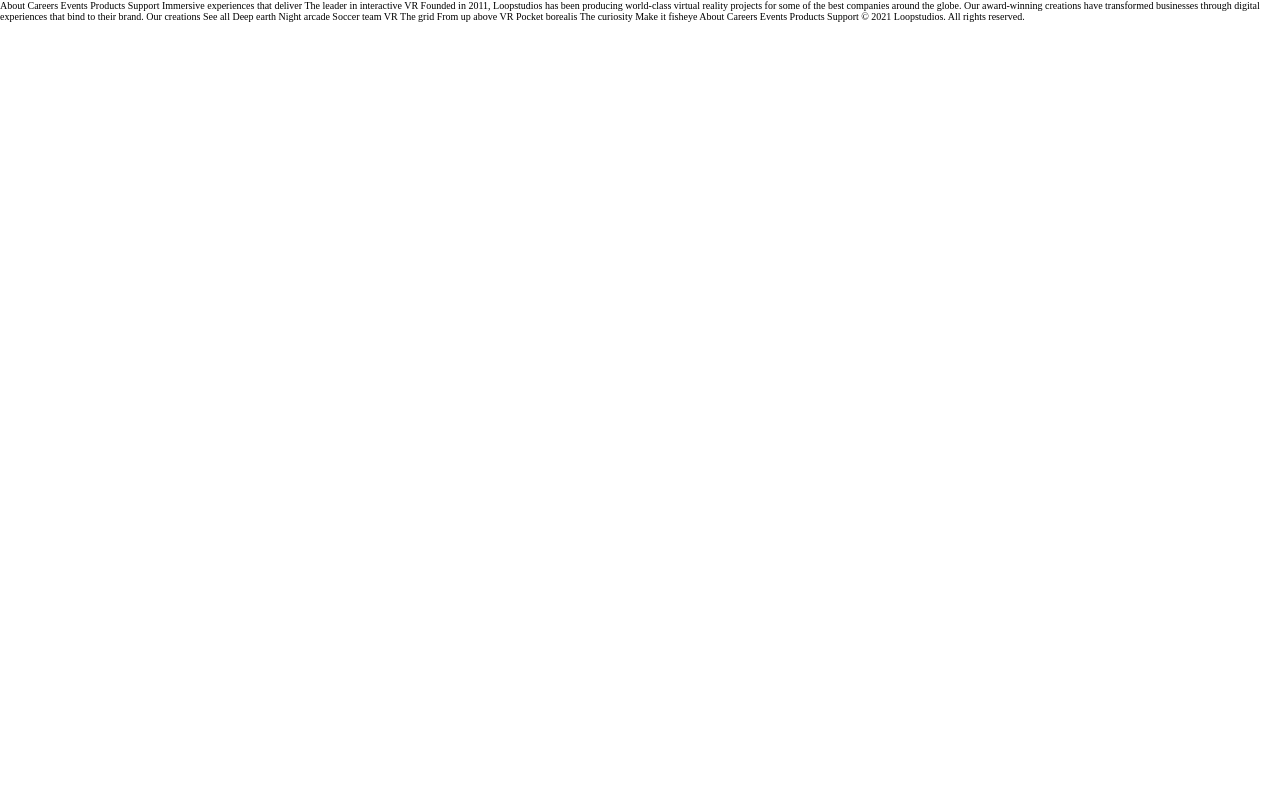
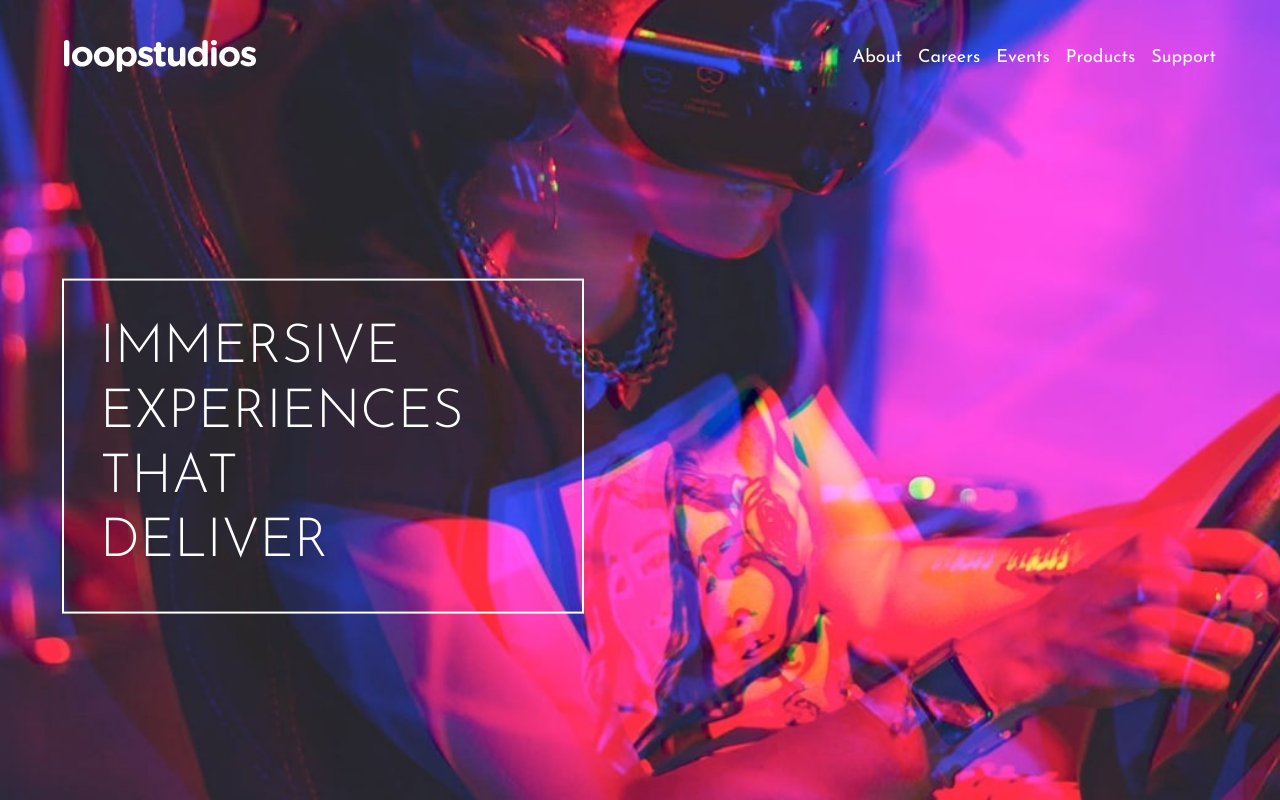
Before and after one commit to johnrookie-coder/loopstudios, a website: page src/index.html in a window 1280 px wide. Drawn offline with nearby package versions, Linux system fonts and the light colour scheme; files that its build step writes are made by us from their sources.

Commit message:
Header section has been created

```diff
--- a/package.json
+++ b/package.json
@@ -9,7 +9,7 @@
     "copy:html": "copyfiles -u 1 ./src/*.html public",
     "copy:images": "copyfiles -u 1 ./src/images/**/* public",
     "copy": "npm-run-all --parallel copy:*",
-    "watch:html": "onchange 'src/*.html' -- npm run copy:html",
+    "watch:html": "onchange \"src/*.html\" -- npm run copy:html",
     "watch:images": "onchange \"src/images/**/*\" -- npm run copy:images",
     "watch:sass": "sass  --no-source-map --watch src/sass:public/css",
     "watch": "npm-run-all --parallel watch:*",
--- a/src/index.html
+++ b/src/index.html
@@ -20,10 +20,54 @@
       href="https://fonts.googleapis.com/css2?family=Josefin+Sans:wght@300;400&display=swap"
       rel="stylesheet"
     />
-    <link rel="stylesheet" href="css/main.css" />
+    <link rel="stylesheet" href="/css/main.css" />
   </head>
   <body>
-    About Careers Events Products Support Immersive experiences that deliver The
+    <header class="header">
+      <div class="container">
+        <navigation class="navigation">
+          <div class="logo">
+            <img src="images/logo.svg" alt="logo" />
+          </div>
+
+          <div class="navigation__menu">
+            <img
+              src="images/icon-hamburger.svg"
+              alt="menu"
+              class="hamburger__menu"
+            />
+
+            <ul class="navigation__list">
+              <li class="navigation__item">
+                <a href="#" class="navigation__link">About</a>
+              </li>
+
+              <li class="navigation__item">
+                <a href="#" class="navigation__link">Careers</a>
+              </li>
+
+              <li class="navigation__item">
+                <a href="#" class="navigation__link">Events</a>
+              </li>
+
+              <li class="navigation__item">
+                <a href="#" class="navigation__link">Products</a>
+              </li>
+
+              <li class="navigation__item">
+                <a href="#" class="navigation__link">Support</a>
+              </li>
+            </ul>
+          </div>
+        </navigation>
+
+        <div class="header__banner">
+          <h1 class="main__heading">Immersive Experiences that deliver</h1>
+        </div>
+      </div>
+    </header>
+
+    <!-- About Careers Events Products Support Immersive experiences that deliver The
     leader in interactive VR Founded in 2011, Loopstudios has been producing
     world-class virtual reality projects for some of the best companies around
     the globe. Our award-winning creations have transformed businesses through
@@ -31,6 +75,7 @@
     earth Night arcade Soccer team VR The grid From up above VR Pocket borealis
     The curiosity Make it fisheye About Careers Events Products Support © 2021
     Loopstudios. All rights reserved.
+     -->
   </body>
 </html>
 
--- a/src/sass/abstract/_breakpoints.scss
+++ b/src/sass/abstract/_breakpoints.scss
@@ -0,0 +1,41 @@
+@media (max-width: 99.2em) {
+  .header {
+    background: url("/images/desktop/image-hero.jpg") no-repeat top center/cover;
+
+    &__banner {
+      max-width: 45%;
+    }
+  }
+
+  .navigation {
+    // Links
+    .hamburger__menu {
+      display: none;
+    }
+
+    &__list {
+      display: flex;
+      gap: 1.6rem;
+    }
+  }
+}
+
+@media (max-width: 50em) {
+  .header {
+    background: url("/images/mobile/image-hero.jpg") no-repeat top center/cover;
+
+    &__banner {
+      max-width: 100%;
+    }
+  }
+
+  .navigation {
+    .hamburger__menu {
+      display: inline-block;
+    }
+
+    &__list {
+      display: none;
+    }
+  }
+}
--- a/src/sass/base/_reset.scss
+++ b/src/sass/base/_reset.scss
@@ -21,4 +21,7 @@ body {
   box-sizing: border-box;
   margin: 0;
   padding: 0;
+
+  color: var(--primaryText);
+  font-family: "Josefin Sans", sans-serif;
 }
--- a/src/sass/layout/_header.scss
+++ b/src/sass/layout/_header.scss
@@ -0,0 +1,46 @@
+.header {
+  height: 100vh;
+  width: 100vw;
+
+  &__banner {
+    transform: translateY(50%);
+    outline: 2px solid var(--white);
+    padding: min(6vw, 3.6rem);
+  }
+}
+
+.navigation {
+  display: flex;
+  align-items: center;
+  justify-content: space-between;
+  text-align: center;
+
+  padding-block: 4rem;
+
+  &__item {
+    list-style-type: none;
+  }
+
+  &__link {
+    color: var(--white);
+    font-family: inherit;
+    font-size: 1.8rem;
+    text-decoration: none;
+  }
+}
+
+// Utilities
+.container {
+  margin: 0 auto;
+  height: 100%;
+  width: 90%;
+}
+
+.main__heading {
+  color: var(--white);
+  font-size: clamp(3.6rem, 4.5vw, 5.4rem);
+  font-weight: 300;
+  line-height: 1.2;
+  text-transform: uppercase;
+  max-width: 80%;
+}
```
Also changed, not shown: public/index.html (+47 -3 lines), public/css/main.css.
